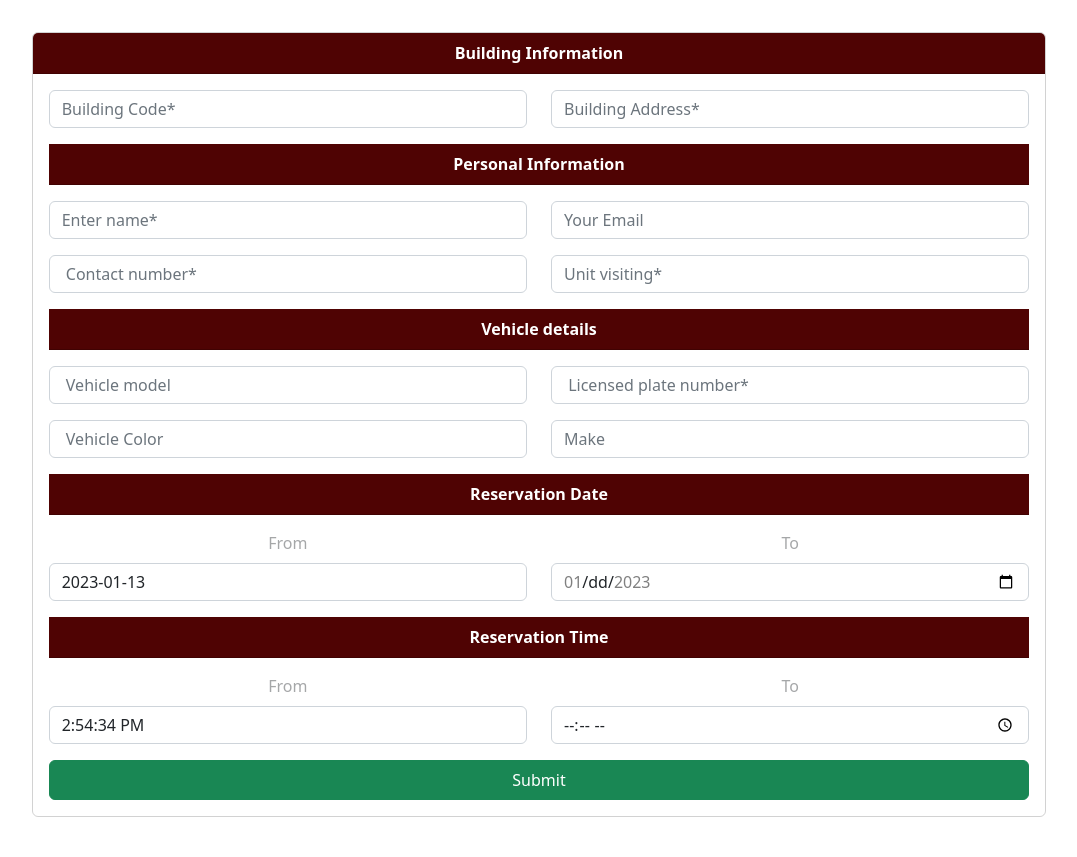
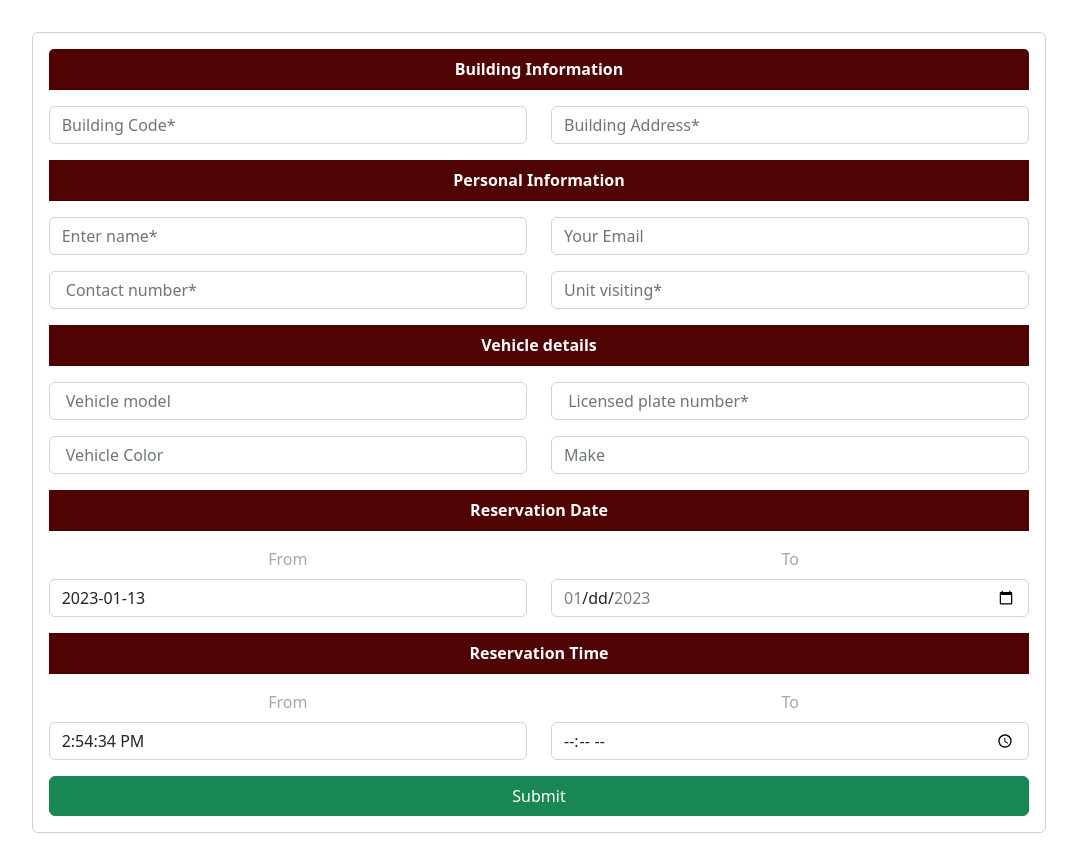
Before and after one commit to AsherAbbasi/dss-guards, a React (Create React App) app: page /reservation in a window 1280 px wide. Shown: the whole page, without its empty margins (101-1178 px from the left). Built offline with nearby package versions, Linux system fonts and the light colour scheme; no server answers.

Commit message:
routes setting

```diff
--- a/src/Components/ReserveParking.js
+++ b/src/Components/ReserveParking.js
@@ -42,7 +42,6 @@ export default function ReserveParking() {
         const { name, value } = e.target;
         setReservation((prevState) => ({ ...prevState, [name]: value }));
     }
-    console.log(reservation.timeTo)
     const handleSubmit = async (e) => {
         const form = e.currentTarget;
         if (form.checkValidity() === false) {
@@ -53,8 +52,12 @@ export default function ReserveParking() {
             e.preventDefault();
             try {
                 const url = `${API}reservation`;
-                await axios.post(url, reservation);
-                toast.success("Request for parking permit sent! we will contact you in a while", {
+                const response=await axios.post(url, reservation);
+                let bCode=(response.data.buildingCode)
+                let unit=(response.data.buildingUnits)
+                let licensedPlateNumber=(response.data.licensedPlateNumber)
+
+                toast.success(`You Reserve The Parking Against Building ${bCode} Unit ${unit}  Licensed Plate ${licensedPlateNumber} `, {
                     position: toast.POSITION.TOP_RIGHT,
                     autoClose: 2500,
                 });
@@ -88,8 +91,8 @@ export default function ReserveParking() {
             <Row className='d-flex justify-content-center '>
                 <Col lg={10}>
                     <Card className='m-4 bg-transparent'  >
-                        <Card.Header id='card'>Building Information</Card.Header>
                         <Form className='m-3' noValidate validated={validated} onSubmit={handleSubmit}>
+                        <Card.Header id='card' style={{marginBottom:"16px"}}>Building Information</Card.Header>
                             <Row className='mb-3 responsive' >
                                 <Form.Group className='input' as={Col} controlId="validationCustom" >
                                     <Form.Control name='buildingCode' type={"text"} value={reservation.buildingCode} placeholder="Building Code*" onChange={handleOnChange} required />
--- a/src/Components/Shared-Components/Buildings.js
+++ b/src/Components/Shared-Components/Buildings.js
@@ -59,7 +59,7 @@ export default function AddBuilding() {
       });
 
     } catch (error) {
-      toast.error(`${error.message}`, {
+      toast.error(`${error.response.data}`, {
         position: toast.POSITION.TOP_RIGHT,
         autoClose: 2500,
       });
--- a/src/Components/Shared-Components/Dashboard-Sidebar.js
+++ b/src/Components/Shared-Components/Dashboard-Sidebar.js
@@ -19,27 +19,7 @@ import '../css/responsive.css'
     const { broken, toggleSidebar } = useProSidebar();
     const Role=localStorage.getItem("role")
   let menuItems;
-  if (Role==="User"){
-    menuItems=[
-      {
-      name: "Dashboard",
-      href: `/dashboard`,
-      active: "[id]",
-      icon: <Speedometer2 />,
-    },{
-      name: "View Building",
-      href: `/buildingsDetails`,
-      active: "[id]",
-      icon: <Pencil />,
-    },
-    {
-      name: "View Parking Permits",
-      href: `/parkingReservations`,
-      active: "[id]",
-      icon: <Eye />,
-    }
-    ];
-  }else{
+  if (Role==="Admin"){
     menuItems=[
       {
       name: "Dashboard",
@@ -77,6 +57,26 @@ import '../css/responsive.css'
       icon: <Eye />,
     },
     ];
+  }else{
+    menuItems=[
+      {
+      name: "Dashboard",
+      href: `/dashboard`,
+      active: "[id]",
+      icon: <Speedometer2 />,
+    },{
+      name: "View Building",
+      href: `/buildingsDetails`,
+      active: "[id]",
+      icon: <Pencil />,
+    },
+    {
+      name: "View Parking Permits",
+      href: `/parkingReservations`,
+      active: "[id]",
+      icon: <Eye />,
+    }
+    ];
   }
     return (
       <>
--- a/src/Components/Shared-Components/Modal/EditUserModal.js
+++ b/src/Components/Shared-Components/Modal/EditUserModal.js
@@ -15,7 +15,7 @@ export default function EditEmployeeModal({data,setEmployeeModal,employeeUpdated
   const handleSubmit=async(e)=>{
     e.preventDefault();
     try {
-      const url = `${API}employee/${id}`;
+      const url = `${API}auth/${id}`;
       await axios.put(url, empData);
       toast.success("Data Updated successfully", {
         position: toast.POSITION.TOP_RIGHT,
--- a/src/Components/Shared-Components/ViewBuildings.js
+++ b/src/Components/Shared-Components/ViewBuildings.js
@@ -109,7 +109,7 @@ export default function ViewBuildings() {
                     <tbody>
                           {showBuildings?.map((item, index) => {
                             return <tr key={index}>
-                              <td>{item.buildingCode ? item.buildingCode : 2}</td>
+                              <td>{item.buildingCode ? item.buildingCode : ""}</td>
                               <td>{item.buildingAddress}</td>
                               <div >
                                 <Button id='ViewUnits' onClick={() => handleClickViewAll(item)}>
--- a/src/Components/User/AddUser.js
+++ b/src/Components/User/AddUser.js
@@ -18,7 +18,7 @@ export default function AddGuards() {
     name:"",
     email:"",
     password:"",
-    buildingCode:"",
+    buildingCode:"Not Assigned",
     role:""
 
   }
```
